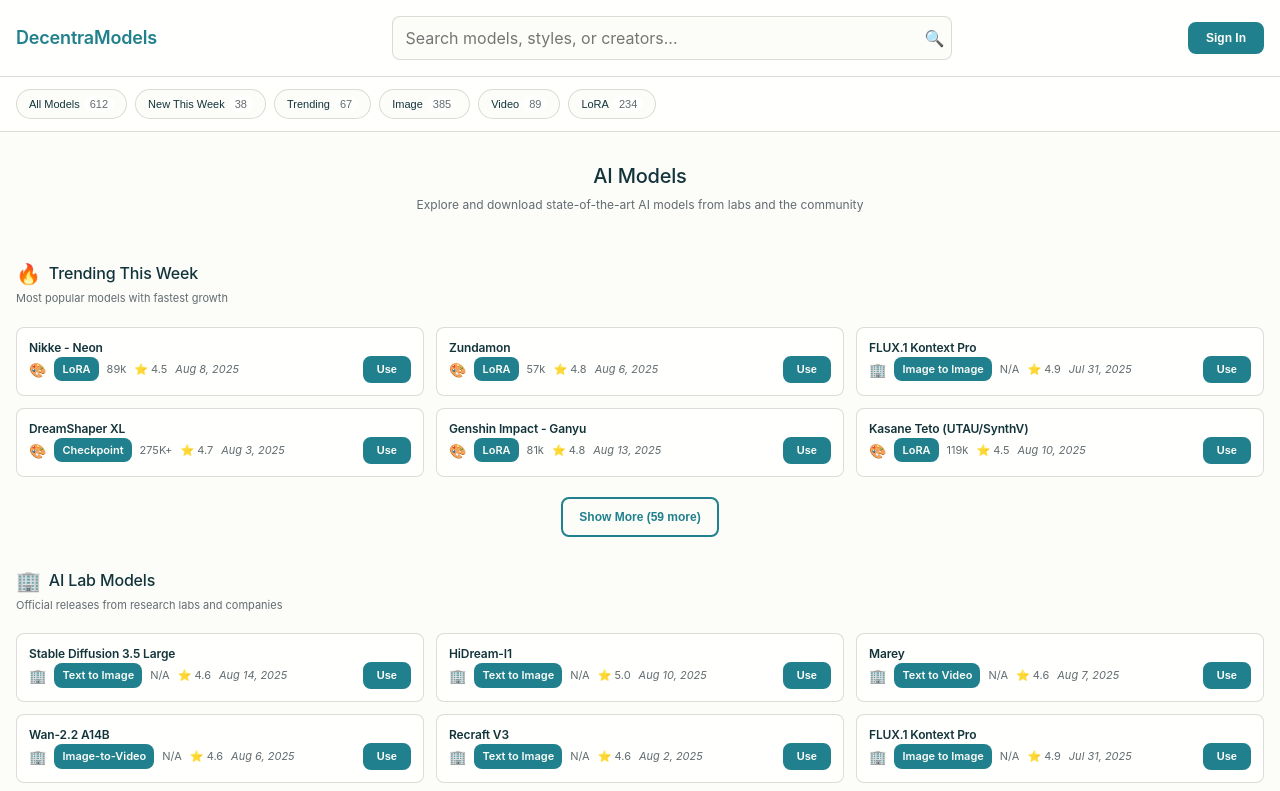
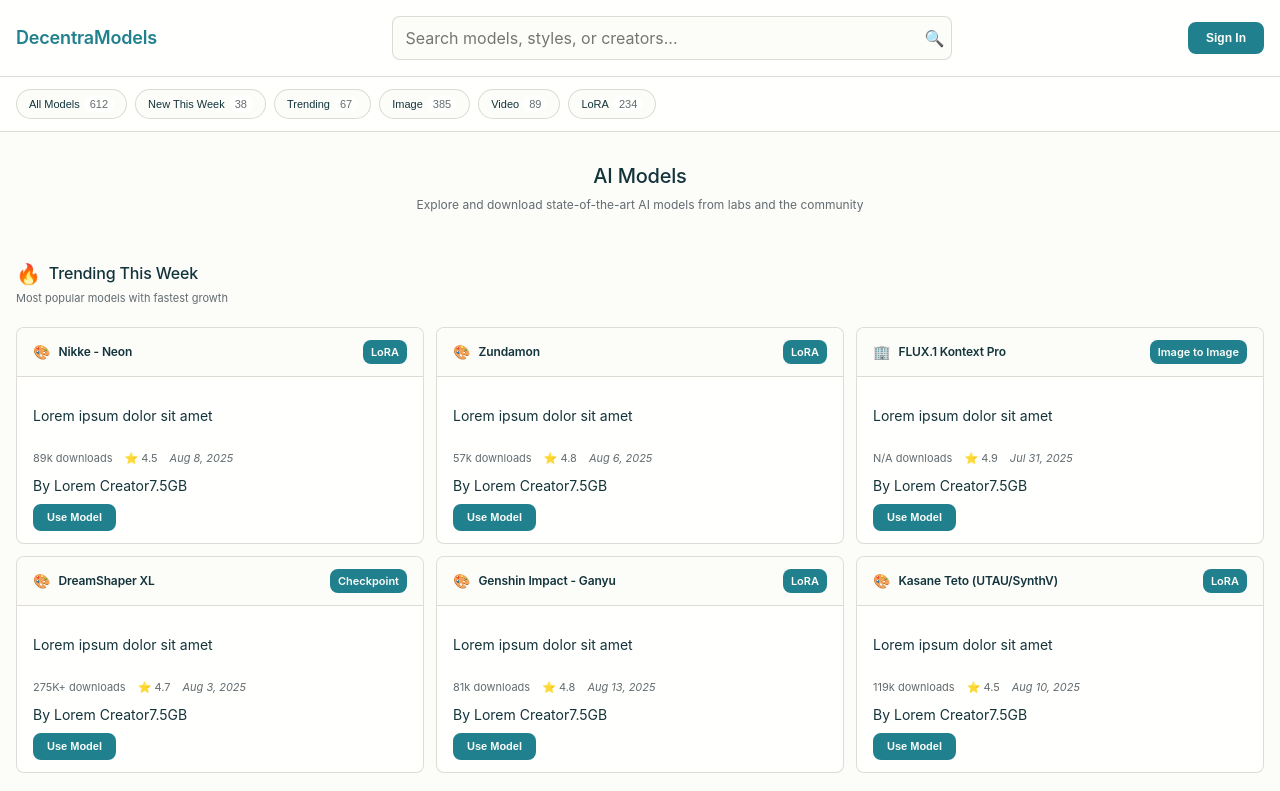
Before and after one commit to lopkiloinm/decentramodels, a React (Vite) app: page / in a window 1280 px wide. Shown: the top 791 px of the page. Built offline with nearby package versions, Linux system fonts and the light colour scheme; a web font is replaced by a local one.

Commit message:
changed model card styles

```diff
--- a/src/components/ModelCard.tsx
+++ b/src/components/ModelCard.tsx
@@ -39,22 +39,33 @@
 	if (compact) {
 		return (
 			<div className="model-card model-card--compact">
-				<div className="model-card__info">
-					<h4 className="model-card__name">{model.name}</h4>
-					<div className="model-card__meta">
+				<div className="model-card__header">
+					<div className="model-card__header-left">
 						<span className="model-card__source">
 							{model.source === 'lab' ? '🏢' : '🎨'}
 						</span>
-						<span className="modality-badge">{getModalityLabel(model.modality)}</span>
-						<span>{model.downloads || 'N/A'}</span>
+						<h4 className="model-card__name">{model.name}</h4>
+					</div>
+					<span className="modality-badge">{getModalityLabel(model.modality)}</span>
+				</div>
+				<div className="model-card__content">
+					<p className="model-card__subtitle">
+						{model.subtitle || 'Lorem ipsum dolor sit amet'}
+					</p>
+					<div className="model-card__meta">
+						<span>{model.downloads || 'N/A'} downloads</span>
 						<span>⭐ {model.rating.toFixed(1)}</span>
 						{dateDisplay && <span className="model-card__date">{dateDisplay}</span>}
 					</div>
-				</div>
-				<div className="model-card__actions">
-					<button className="btn btn--primary btn--sm" onClick={() => onAction(model)}>
-						Use
-					</button>
+					<div className="model-card__info-compact">
+						<span className="model-card__creator">By {model.creator || 'Lorem Creator'}</span>
+						<span className="model-card__size">{model.modelSize || '7.5GB'}</span>
+					</div>
+					<div className="model-card__actions">
+						<button className="btn btn--primary btn--sm" onClick={() => onAction(model)}>
+							Use Model
+						</button>
+					</div>
 				</div>
 			</div>
 		);
--- a/src/components/ModelSections.tsx
+++ b/src/components/ModelSections.tsx
@@ -47,7 +47,7 @@
 			}
 			return (b.popularity_score || 0) - (a.popularity_score || 0);
 		},
-		initialCount: 8
+		initialCount: 6
 	},
 	{
 		id: 'community',
@@ -66,7 +66,7 @@
 			);
 		},
 		sort: (a, b) => (b.popularity_score || 0) - (a.popularity_score || 0),
-		initialCount: 12
+		initialCount: 6
 	},
 	{
 		id: 'style-loras',
@@ -78,7 +78,7 @@
 				   model.usecase === 'style';
 		},
 		sort: (a, b) => (b.popularity_score || 0) - (a.popularity_score || 0),
-		initialCount: 8
+		initialCount: 6
 	},
 	{
 		id: 'character-loras',
@@ -90,7 +90,7 @@
 				   model.usecase === 'character';
 		},
 		sort: (a, b) => (b.popularity_score || 0) - (a.popularity_score || 0),
-		initialCount: 8
+		initialCount: 6
 	}
 ];
 
--- a/src/index.css
+++ b/src/index.css
@@ -321,19 +321,52 @@
 
 .model-card--compact {
   display: flex;
-  align-items: center;
-  justify-content: space-between;
-  padding: var(--space-12);
+  flex-direction: column;
+  padding: 0;
   background: var(--color-surface);
   border: 1px solid var(--color-border);
   border-radius: var(--radius-base);
   transition: all var(--duration-normal) var(--ease-standard);
-  min-height: 64px;
+  min-height: 180px;
+  overflow: hidden;
 }
 
 .model-card--compact:hover {
   border-color: var(--color-primary);
-  transform: translateX(2px);
+  transform: translateY(-1px);
+}
+
+.model-card--compact .model-card__header {
+  display: flex;
+  align-items: center;
+  justify-content: space-between;
+  padding: var(--space-12) var(--space-16);
+  background: var(--color-background);
+  border-bottom: 1px solid var(--color-border);
+}
+
+.model-card__header-left {
+  display: flex;
+  align-items: center;
+  gap: var(--space-8);
+  flex: 1;
+  min-width: 0;
+}
+
+.model-card--compact .model-card__content {
+  padding: var(--space-12) var(--space-16);
+  display: flex;
+  flex-direction: column;
+  gap: var(--space-8);
+  flex: 1;
+}
+
+.model-card--compact .model-card__meta {
+  display: flex;
+  align-items: center;
+  gap: var(--space-12);
+  font-size: var(--font-size-xs);
+  color: var(--color-text-secondary);
 }
 
 .model-card__info {
@@ -349,6 +382,10 @@
   white-space: nowrap;
   overflow: hidden;
   text-overflow: ellipsis;
+}
+
+.model-card--compact .model-card__name {
+  margin: 0;
 }
 
 .model-card__meta {
@@ -383,7 +420,12 @@
   display: flex;
   align-items: center;
   gap: var(--space-6);
-  margin-left: var(--space-12);
+  margin-top: auto;
+}
+
+.model-card--compact .btn--sm {
+  padding: var(--space-6) var(--space-12);
+  font-size: var(--font-size-xs);
 }
 
 .badge--new {
```
Also changed, not shown: src/types.ts (+11 -0 lines).
